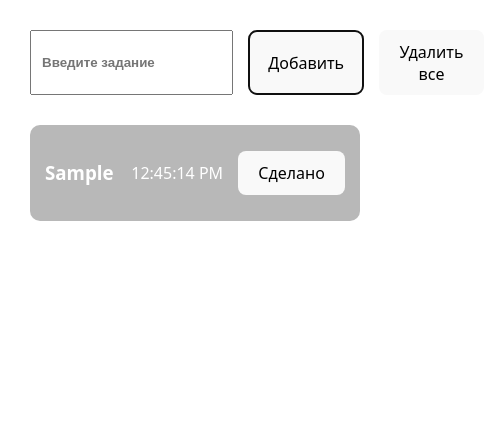
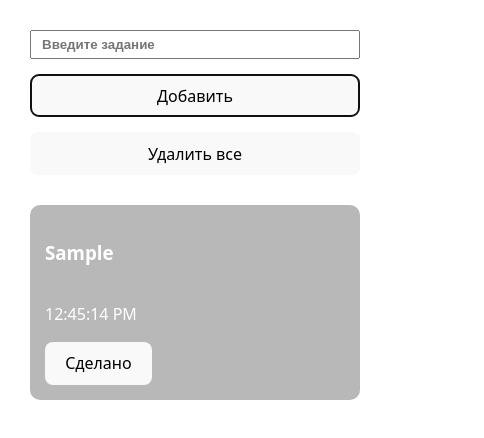
Before and after one commit to IlyaVishnyakMuz/FirstReactProject, a React (Vite) app: page / in a window 390 px wide. Both pictures are taken after typing "Sample" into the empty fields and a click on the button "Добавить". Shown: the top 438 px of the page, 484 px wide, since content can reach past the window. Built offline with nearby package versions, Linux system fonts and the light colour scheme; the HTML template or start-up script is replaced by a standard one.

Commit message:
add responsive

```diff
--- a/src/components/Item/Item.module.css
+++ b/src/components/Item/Item.module.css
@@ -11,3 +11,14 @@
     margin-left: auto;
     margin-right: 15px;
 }
+
+@media (max-width: 768px) {
+    .item {
+        flex-direction: column;
+        align-items: flex-start;
+    }
+    .item p {
+        margin-left: 0;
+        margin-right: 0;
+    }
+}
--- a/src/components/Top/Top.module.css
+++ b/src/components/Top/Top.module.css
@@ -1,10 +1,17 @@
 .top {
     display: flex;
-    column-gap: 15px;
+    gap: 15px;
     margin-bottom: 30px;
-    input {
-        flex-grow: 1;
-        padding: 5px 10px;
-        font-weight: 600;
+}
+
+.top input {
+    flex-grow: 1;
+    padding: 5px 10px;
+    font-weight: 600;
+}
+
+@media (max-width: 768px) {
+    .top {
+        flex-direction: column;
     }
 }
```
